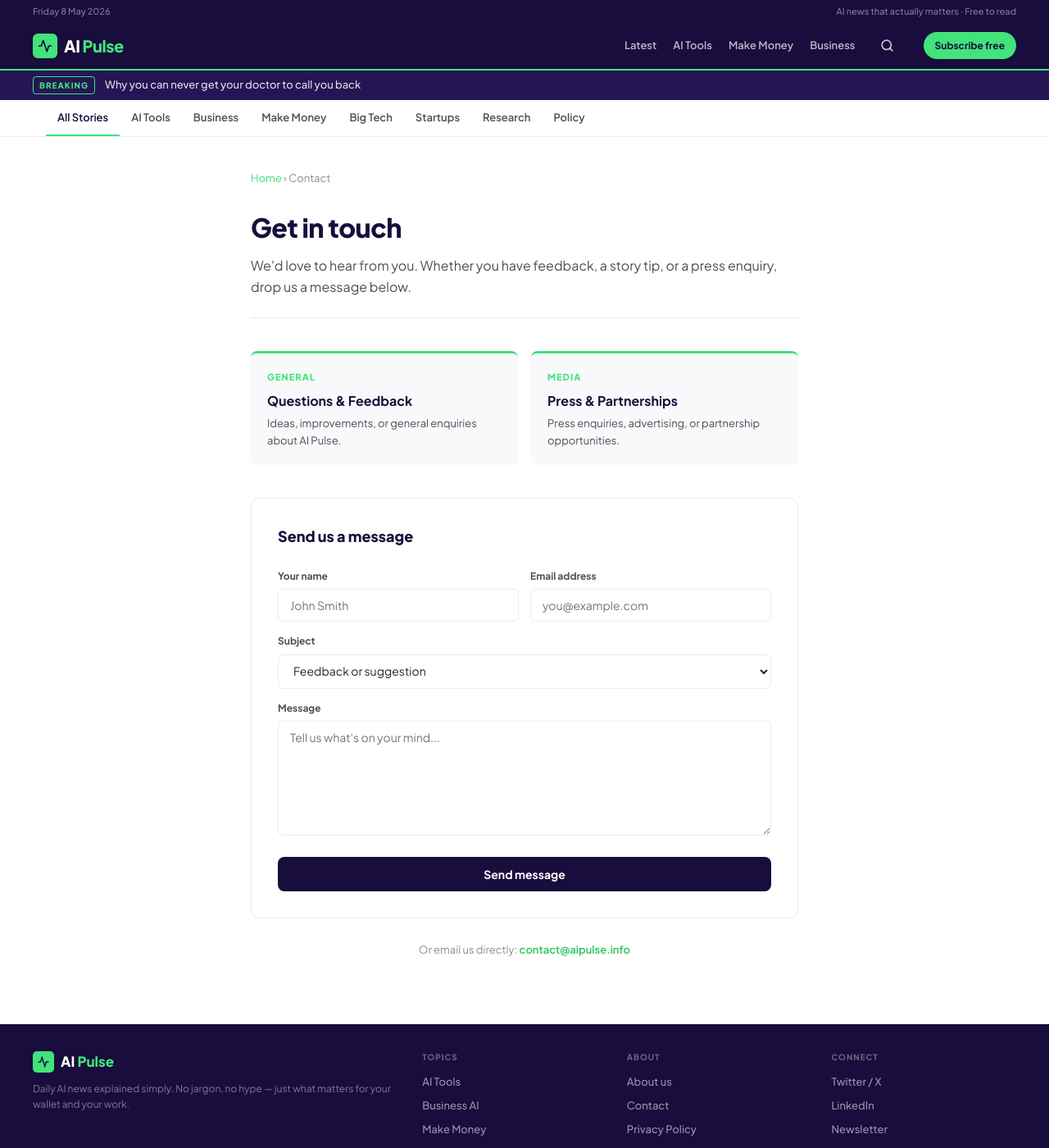
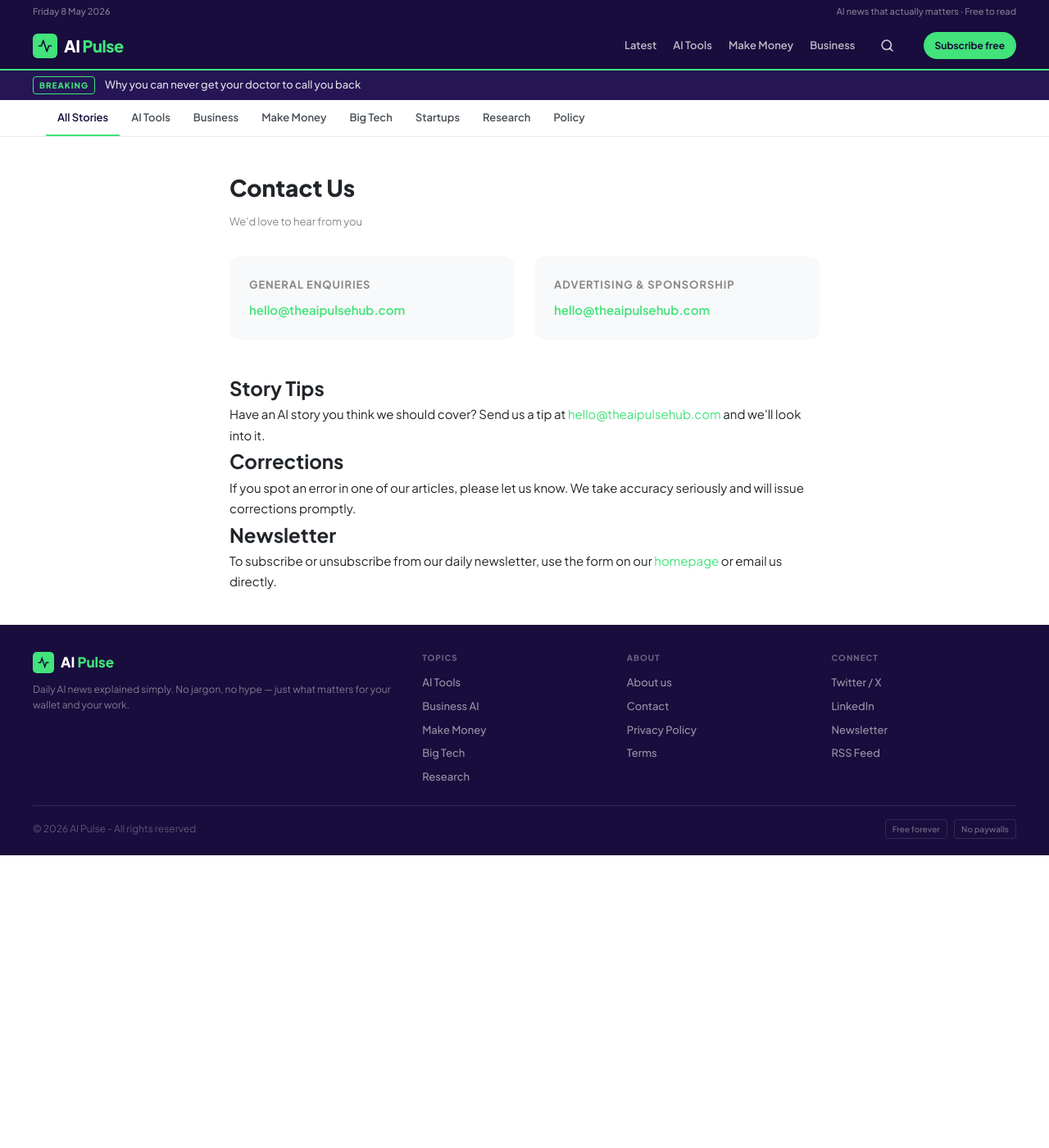
Before and after one commit to Ruirodsantos/ruirodsantos.github.io, a Jekyll site: the page built from contact.md, in a window 1280 px wide and 1400 px high. Shown: the whole window at 82% size. Built offline with Jekyll 4.4.1, drawn with Linux system fonts in a browser that asks for light colours.

Commit message:
feat: add Contact page for AdSense compliance

```diff
--- a/contact.md
+++ b/contact.md
@@ -1,80 +1,29 @@
 ---
 layout: default
-title: Contact AI Pulse
-description: Get in touch with the AI Pulse team. We welcome feedback, suggestions and press enquiries.
+title: Contact - The AI Pulse Hub
 permalink: /contact/
 ---
-<div style="max-width:700px;margin:0 auto;padding:40px 16px 80px">
-  <nav style="font-size:13px;color:#868e96;margin-bottom:24px"><a href="/" style="color:#41e37a">Home</a> &rsaquo; Contact</nav>
-  <h1 style="font-size:32px;font-weight:800;color:#180d3c;margin-bottom:8px;letter-spacing:-.5px">Get in touch</h1>
-  <p style="font-size:16px;color:#495057;margin-bottom:40px;padding-bottom:24px;border-bottom:1px solid #e9ecef;line-height:1.6">We'd love to hear from you. Whether you have feedback, a story tip, or a press enquiry, drop us a message below.</p>
+<div class="page-wrap" style="max-width:760px;margin:0 auto;padding:40px 20px">
+  <h1 style="font-size:28px;font-weight:800;margin-bottom:8px">Contact Us</h1>
+  <p style="color:#888;font-size:13px;margin-bottom:32px">We'd love to hear from you</p>
 
-  <!-- CONTACT CARDS -->
-  <div style="display:grid;grid-template-columns:1fr 1fr;gap:16px;margin-bottom:40px">
-    <div style="background:#f8f9fa;border-radius:8px;padding:20px;border-top:3px solid #41e37a">
-      <p style="font-size:11px;font-weight:800;letter-spacing:.1em;text-transform:uppercase;color:#41e37a;margin-bottom:8px">General</p>
-      <p style="font-weight:700;color:#180d3c;margin-bottom:4px">Questions &amp; Feedback</p>
-      <p style="font-size:13px;color:#495057">Ideas, improvements, or general enquiries about AI Pulse.</p>
+  <div style="display:grid;grid-template-columns:1fr 1fr;gap:24px;margin-bottom:40px">
+    <div style="background:#f8f9fa;border-radius:12px;padding:24px">
+      <p style="font-size:13px;font-weight:700;text-transform:uppercase;letter-spacing:.07em;color:#888;margin:0 0 8px">General Enquiries</p>
+      <p style="font-size:15px;font-weight:600;margin:0"><a href="mailto:hello@theaipulsehub.com" style="color:var(--green)">hello@theaipulsehub.com</a></p>
     </div>
-    <div style="background:#f8f9fa;border-radius:8px;padding:20px;border-top:3px solid #41e37a">
-      <p style="font-size:11px;font-weight:800;letter-spacing:.1em;text-transform:uppercase;color:#41e37a;margin-bottom:8px">Media</p>
-      <p style="font-weight:700;color:#180d3c;margin-bottom:4px">Press &amp; Partnerships</p>
-      <p style="font-size:13px;color:#495057">Press enquiries, advertising, or partnership opportunities.</p>
+    <div style="background:#f8f9fa;border-radius:12px;padding:24px">
+      <p style="font-size:13px;font-weight:700;text-transform:uppercase;letter-spacing:.07em;color:#888;margin:0 0 8px">Advertising & Sponsorship</p>
+      <p style="font-size:15px;font-weight:600;margin:0"><a href="mailto:hello@theaipulsehub.com" style="color:var(--green)">hello@theaipulsehub.com</a></p>
     </div>
   </div>
 
-  <!-- CONTACT FORM -->
-  <div style="background:#fff;border:1px solid #e9ecef;border-radius:10px;padding:32px">
-    <h2 style="font-size:18px;font-weight:800;color:#180d3c;margin-bottom:24px">Send us a message</h2>
-    <form id="contact-form" onsubmit="submitContact(event)">
-      <div style="display:grid;grid-template-columns:1fr 1fr;gap:14px;margin-bottom:14px">
-        <div>
-          <label style="font-size:12px;font-weight:700;color:#495057;display:block;margin-bottom:6px">Your name</label>
-          <input id="cf-name" type="text" placeholder="John Smith" maxlength="100" required style="width:100%;padding:10px 14px;border:1.5px solid #e9ecef;border-radius:6px;font-size:14px;font-family:inherit;color:#212529"/>
-        </div>
-        <div>
-          <label style="font-size:12px;font-weight:700;color:#495057;display:block;margin-bottom:6px">Email address</label>
-          <input id="cf-email" type="email" placeholder="you@example.com" required style="width:100%;padding:10px 14px;border:1.5px solid #e9ecef;border-radius:6px;font-size:14px;font-family:inherit;color:#212529"/>
-        </div>
-      </div>
-      <div style="margin-bottom:14px">
-        <label style="font-size:12px;font-weight:700;color:#495057;display:block;margin-bottom:6px">Subject</label>
-        <select id="cf-subject" style="width:100%;padding:10px 14px;border:1.5px solid #e9ecef;border-radius:6px;font-size:14px;font-family:inherit;color:#212529;background:#fff">
-          <option value="feedback">Feedback or suggestion</option>
-          <option value="correction">Content correction</option>
-          <option value="press">Press / media enquiry</option>
-          <option value="partnership">Partnership or advertising</option>
-          <option value="other">Other</option>
-        </select>
-      </div>
-      <div style="margin-bottom:20px">
-        <label style="font-size:12px;font-weight:700;color:#495057;display:block;margin-bottom:6px">Message</label>
-        <textarea id="cf-message" placeholder="Tell us what's on your mind..." required maxlength="2000" style="width:100%;padding:10px 14px;border:1.5px solid #e9ecef;border-radius:6px;font-size:14px;font-family:inherit;color:#212529;height:140px;resize:vertical"></textarea>
-      </div>
-      <button type="submit" style="background:#180d3c;color:#fff;border:none;padding:12px 28px;border-radius:8px;font-size:14px;font-weight:700;cursor:pointer;font-family:inherit;width:100%">Send message</button>
-      <div id="cf-success" style="display:none;margin-top:16px;background:#f0fdf4;border:1px solid #86efac;border-radius:8px;padding:14px 18px;font-size:14px;color:#166534;font-weight:600">&#10003; Thank you! We received your message and will reply within 2 business days.</div>
-      <div id="cf-error" style="display:none;margin-top:16px;background:#fef2f2;border:1px solid #fca5a5;border-radius:8px;padding:14px 18px;font-size:14px;color:#991b1b"></div>
-    </form>
-  </div>
+  <h2>Story Tips</h2>
+  <p style="font-size:15px;line-height:1.7">Have an AI story you think we should cover? Send us a tip at <a href="mailto:hello@theaipulsehub.com" style="color:var(--green)">hello@theaipulsehub.com</a> and we'll look into it.</p>
 
-  <p style="text-align:center;font-size:13px;color:#868e96;margin-top:28px">Or email us directly: <a href="mailto:contact@aipulse.info" style="color:#28c45e;font-weight:600">contact@aipulse.info</a></p>
+  <h2>Corrections</h2>
+  <p style="font-size:15px;line-height:1.7">If you spot an error in one of our articles, please let us know. We take accuracy seriously and will issue corrections promptly.</p>
+
+  <h2>Newsletter</h2>
+  <p style="font-size:15px;line-height:1.7">To subscribe or unsubscribe from our daily newsletter, use the form on our <a href="/" style="color:var(--green)">homepage</a> or email us directly.</p>
 </div>
-
-<script>
-function submitContact(e){
-  e.preventDefault();
-  const name = document.getElementById('cf-name').value.trim();
-  const email = document.getElementById('cf-email').value.trim();
-  const subject = document.getElementById('cf-subject').value;
-  const message = document.getElementById('cf-message').value.trim();
-  if(!name||!email||!message){return;}
-  // Show success (in a real setup this would POST to a backend/formspree)
-  document.getElementById('cf-success').style.display='block';
-  document.getElementById('cf-error').style.display='none';
-  document.getElementById('cf-name').value='';
-  document.getElementById('cf-email').value='';
-  document.getElementById('cf-message').value='';
-  // Track in GA
-  if(typeof gtag !== 'undefined'){gtag('event','contact_form_submit',{event_category:'engagement',event_label:subject});}
-}
-</script>
```
